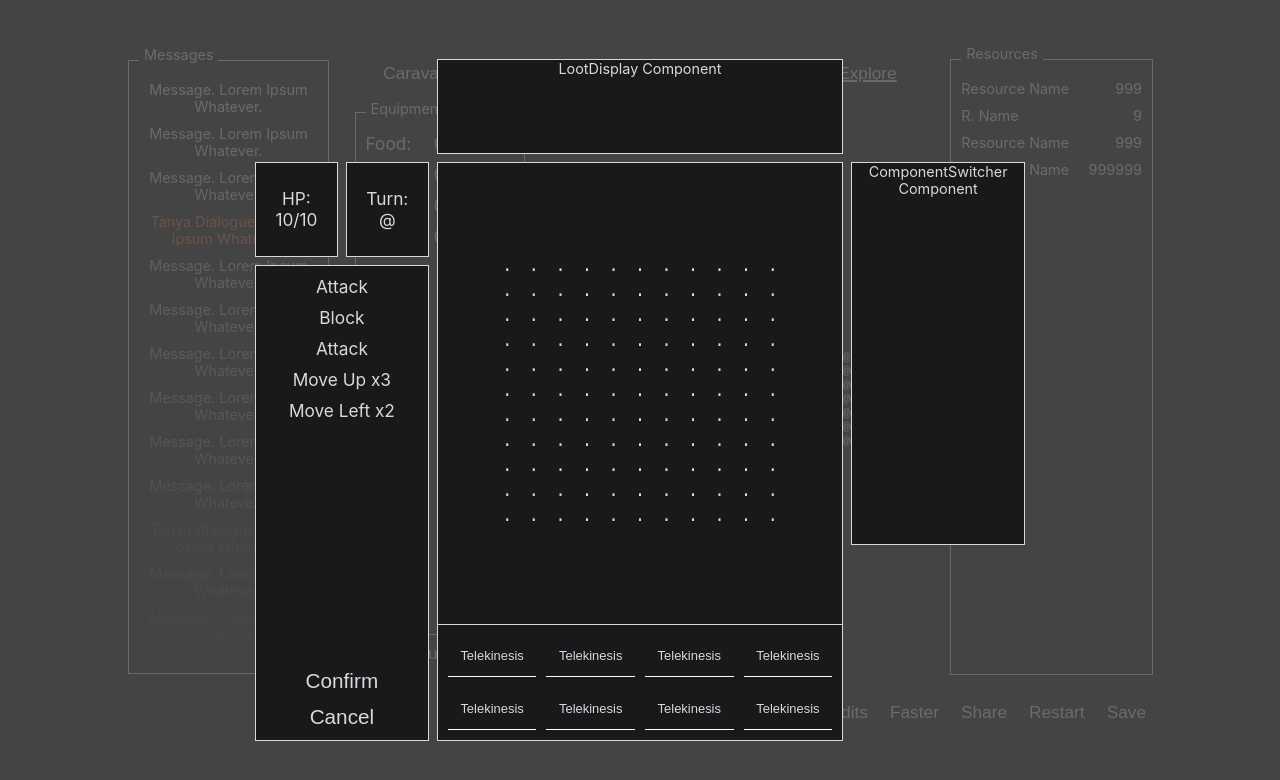
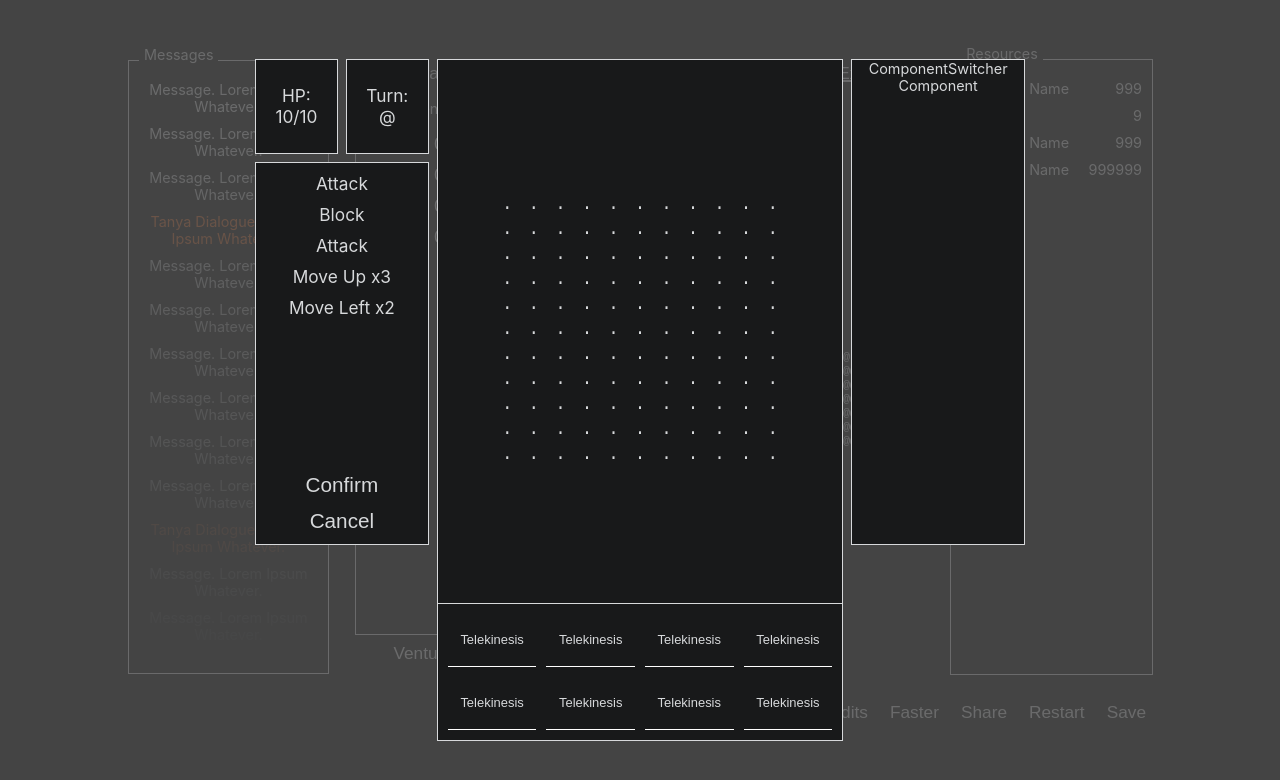
Before and after one commit to EthanPHall/rime-and-rust-ts, a React (Create React App) app: page / in a window 1280 px wide. Shown: the top 780 px of the page. Built offline with nearby package versions, Linux system fonts and the light colour scheme.

Commit message:
Removed the Loot Display section from teh Combat Screen. I don't think it makes sense to display that during the fight.

```diff
--- a/src/components/combat/CombatParent/CombatParent.css
+++ b/src/components/combat/CombatParent/CombatParent.css
@@ -26,7 +26,7 @@
 .combat-parent-map-actions-composite{
         /* background-color: red; */
         grid-column: 3;
-        grid-row: 2 / -1;
+        grid-row: 1 / -1;
 
         display: flex;
         flex-direction: column;
@@ -47,20 +47,20 @@
 .hp-display{
         /* background-color: green; */
         grid-column: 1;
-        grid-row: 2;
+        grid-row: 1;
 }
 .turn-display{
         /* background-color: cyan; */
         grid-column: 2;
-        grid-row: 2;
+        grid-row: 1;
 }
 .combo-section{
         /* background-color: orange; */
         grid-column: 1/span 2;
-        grid-row: 3/-1;
+        grid-row: 2/span 2;
 }
 .component-switcher{
         /* background-color: white; */
         grid-column: 4/span 2;
-        grid-row: 2/span 2;
+        grid-row: 1/span 3;
 }
--- a/src/components/combat/CombatParent/CombatParent.tsx
+++ b/src/components/combat/CombatParent/CombatParent.tsx
@@ -17,7 +17,7 @@ const CombatParent: FC<CombatParentProps> = () => (
           <CombatMap></CombatMap>
           <ActionsDisplay></ActionsDisplay>
         </div>
-          <LootDisplay></LootDisplay>
+          {/* <LootDisplay></LootDisplay> */}
           <HpDisplay></HpDisplay>
           <TurnDisplay></TurnDisplay>
           <ComboSection></ComboSection>
```
